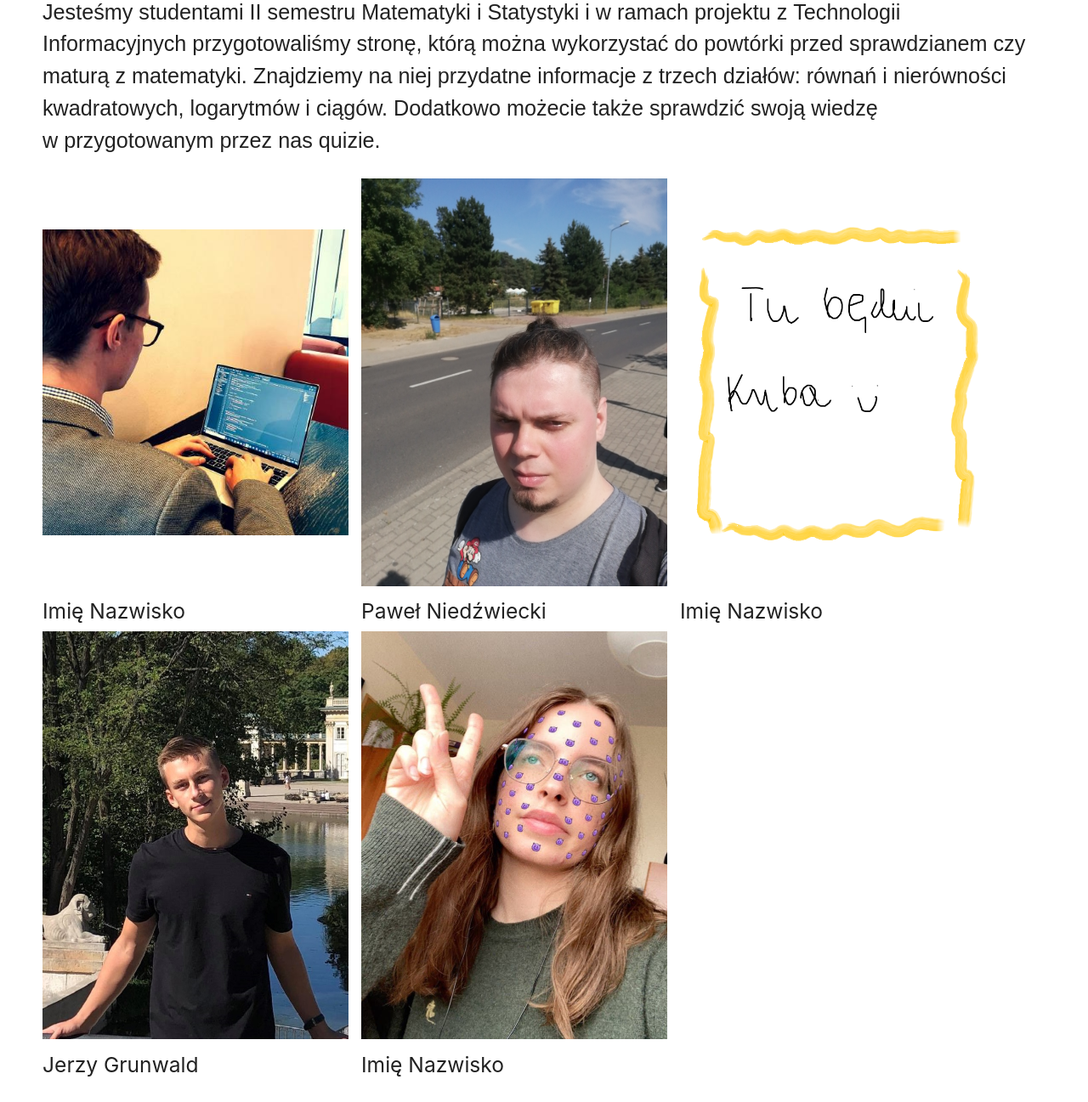
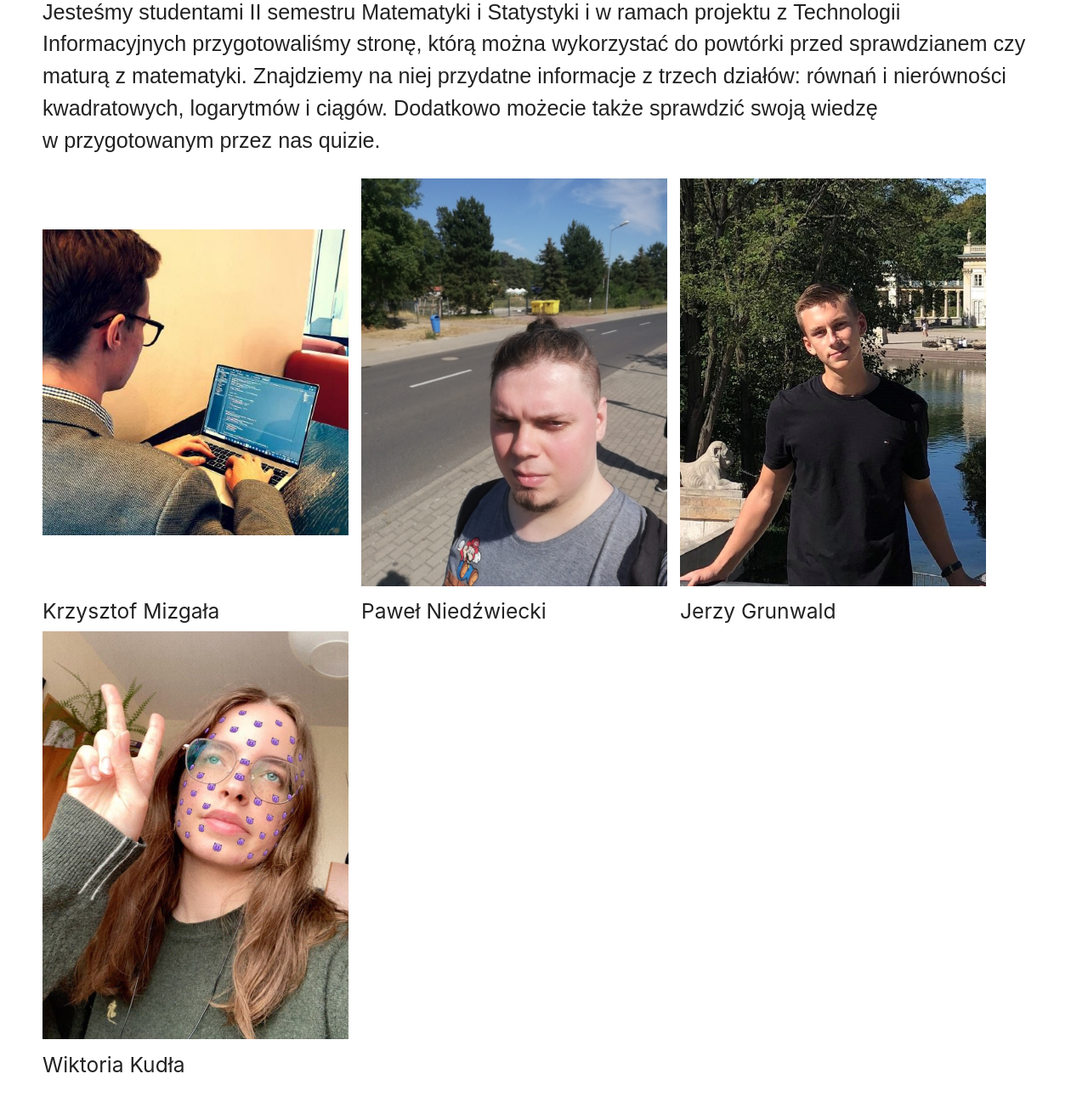
Before and after one commit to pawelduraj/wizualizacje-matematyki, a Flask app: page /about in a window 1280 px wide. Shown: the part 191-1488 px from the top of the page at 85% size. Before the commit the page ends 1458 px from the top, so only its background shows below. Run offline with Flask 2, Linux system fonts and the light colour scheme; some web fonts are replaced.

Commit message:
minor changes

```diff
--- a/templates/about.html
+++ b/templates/about.html
@@ -11,15 +11,11 @@
     <div class="flex">
         <div class="flex-column">
             <img class="image" src="{{ url_for('static', filename='pics/krzysiu.jpg') }}" width="360" alt="Krzysiu">
-            <h5>Imię Nazwisko</h5>
+            <h5>Krzysztof Mizgała</h5>
         </div>
         <div class="flex-column">
             <img class="image" src="{{ url_for('static', filename='pics/pawel.jpg') }}" width="360" alt="Paweł">
             <h5>Paweł Niedźwiecki</h5>
-        </div>
-        <div class="flex-column">
-            <img class="image" src="{{ url_for('static', filename='pics/kuba.png') }}" width="360" alt="Kuba">
-            <h5>Imię Nazwisko</h5>
         </div>
         <div class="flex-column">
             <img class="image" src="{{ url_for('static', filename='pics/grunwald.png') }}" width="360" alt="Grunwald">
@@ -27,7 +23,7 @@
         </div>
         <div class="flex-column">
             <img class="image" src="{{ url_for('static', filename='pics/wiktoria.jpg') }}" width="360" alt="Wiktoria">
-            <h5>Imię Nazwisko</h5>
+            <h5>Wiktoria Kudła</h5>
         </div>
     </div>
 </div>
```
